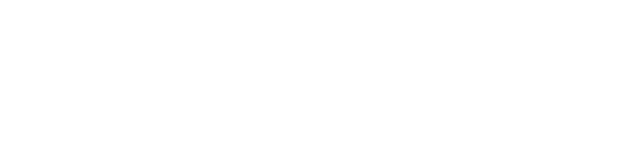
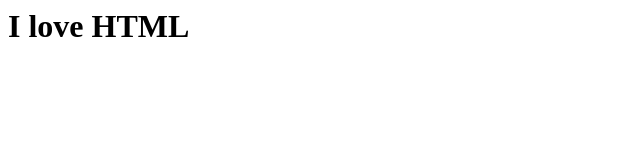
Before and after one commit to JonathanEleiott/CLI-2, a plain HTML site: page index.html in a window 1280 px wide. Shown: the whole page, without its empty margins (0-640 px from the left). Drawn offline with Linux system fonts and the light colour scheme.

Commit message:
add title to the top of index.html

```diff
--- a/index.html
+++ b/index.html
@@ -2,4 +2,7 @@
   <head>
     <title>My First HTML</title>
   </head>
+  <body>
+    <h1>I love HTML</h1>
+  </body>
 </html>
```
Also changed, not shown: 1 other file.
